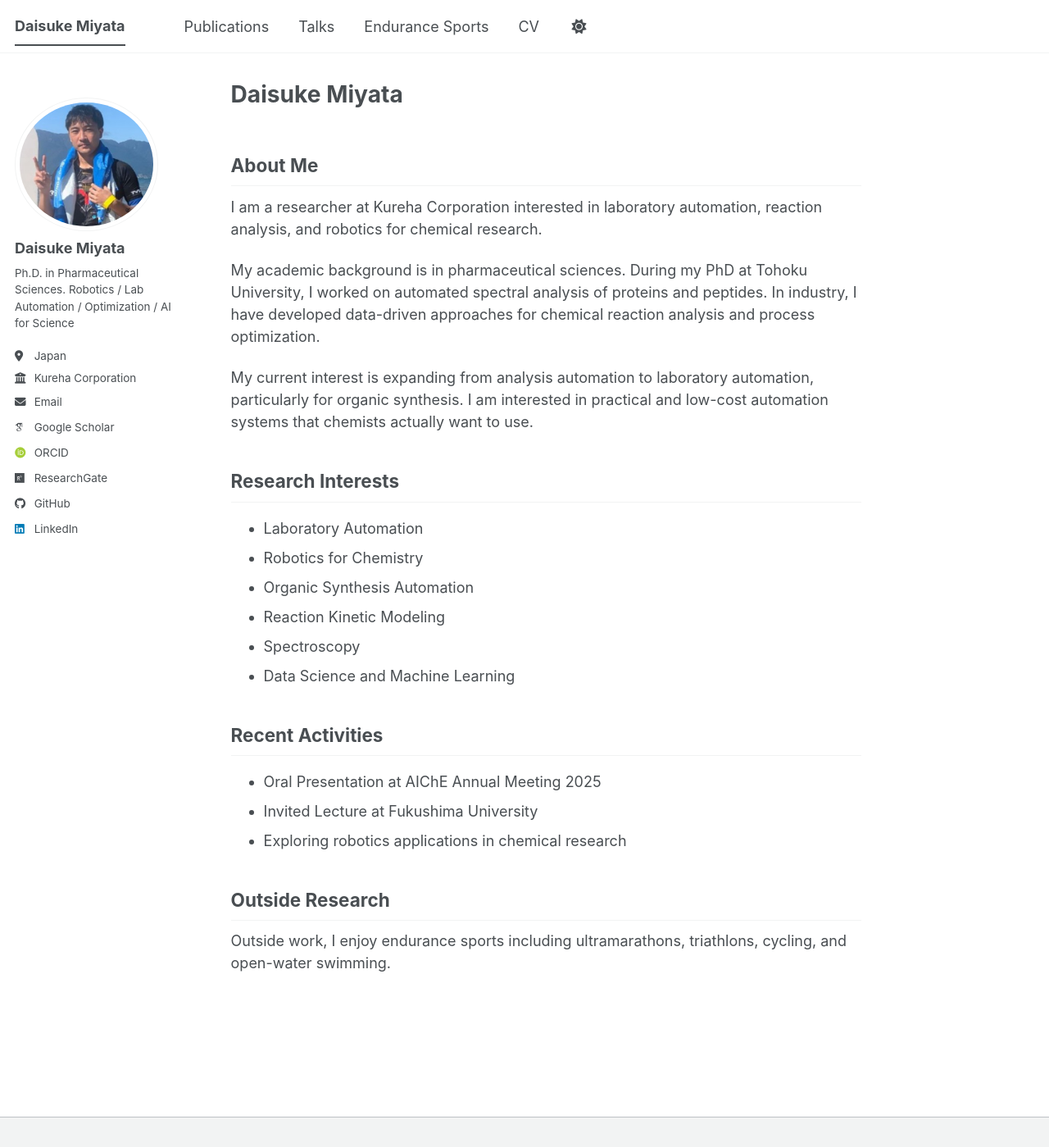
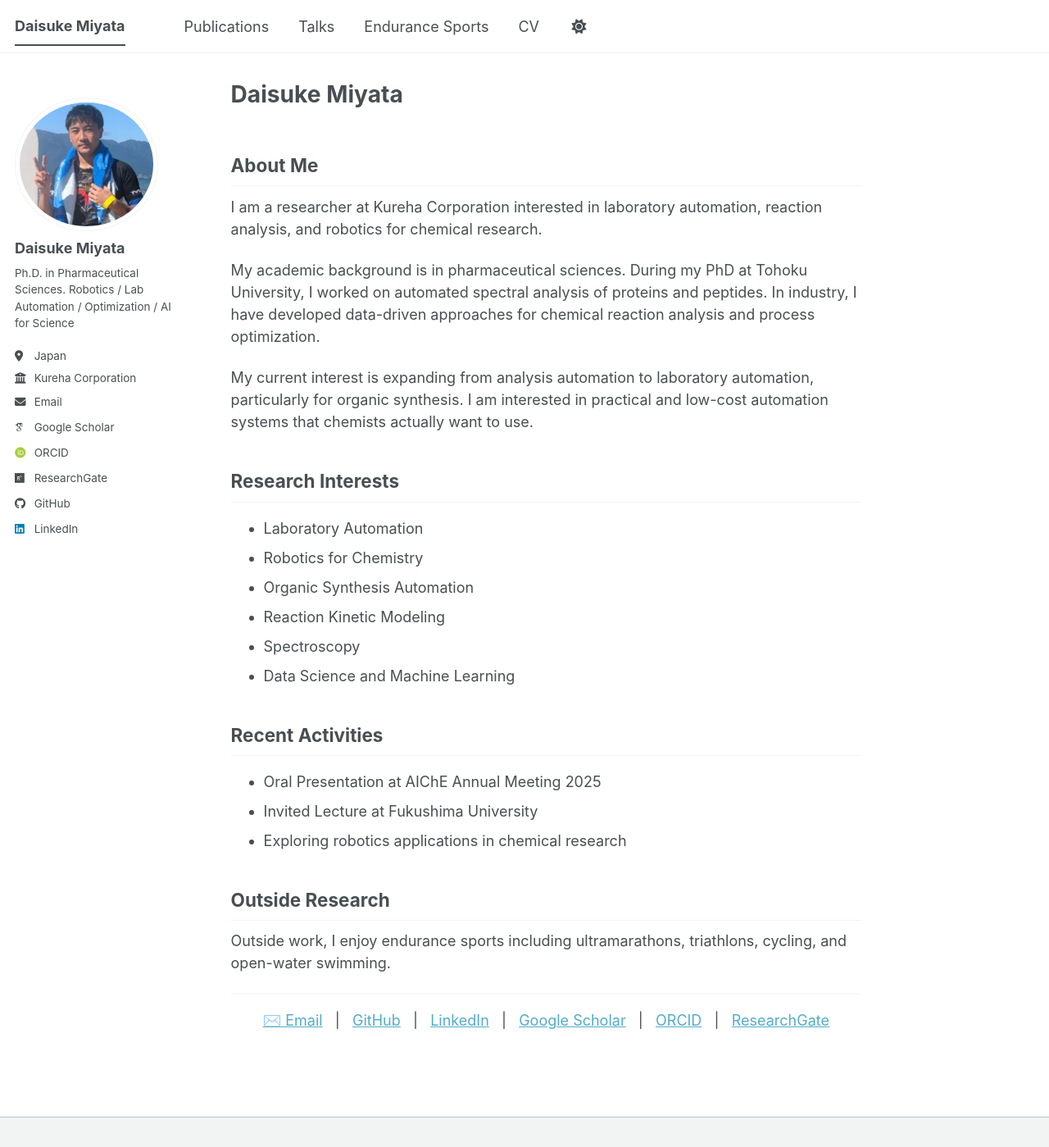
Before and after one commit to daisuke-miyata/daisuke-miyata.github.io, a Jekyll site: the page built from _pages/about.md, in a window 1280 px wide and 1399 px high. Shown: the whole window at 82% size. Built offline with Jekyll 4.4.1, drawn with Linux system fonts in a browser that asks for light colours; some web fonts are replaced; a script bundle is joined from its source files by our own code; library files that are not in the unit come from our copies.

Commit message:
Add social links footer

```diff
--- a/_pages/about.md
+++ b/_pages/about.md
@@ -33,3 +33,19 @@ My current interest is expanding from analysis automation to laboratory automati
 ## Outside Research
 
 Outside work, I enjoy endurance sports including ultramarathons, triathlons, cycling, and open-water swimming.
+
+<hr>
+
+<p align="center">
+  <a href="mailto:daisuke.miyata.s8@alumni.tohoku.ac.jp">✉️ Email</a>
+  &nbsp;&nbsp;|&nbsp;&nbsp;
+  <a href="https://github.com/daisuke-miyata">GitHub</a>
+  &nbsp;&nbsp;|&nbsp;&nbsp;
+  <a href="https://www.linkedin.com/in/daisuke-miyata-421657270">LinkedIn</a>
+  &nbsp;&nbsp;|&nbsp;&nbsp;
+  <a href="https://scholar.google.com/citations?user=QXFSr5kAAAAJ&hl=en">Google Scholar</a>
+  &nbsp;&nbsp;|&nbsp;&nbsp;
+  <a href="https://orcid.org/0000-0002-6785-2342">ORCID</a>
+  &nbsp;&nbsp;|&nbsp;&nbsp;
+  <a href="https://www.researchgate.net/profile/Daisuke-Miyata">ResearchGate</a>
+</p>
```
